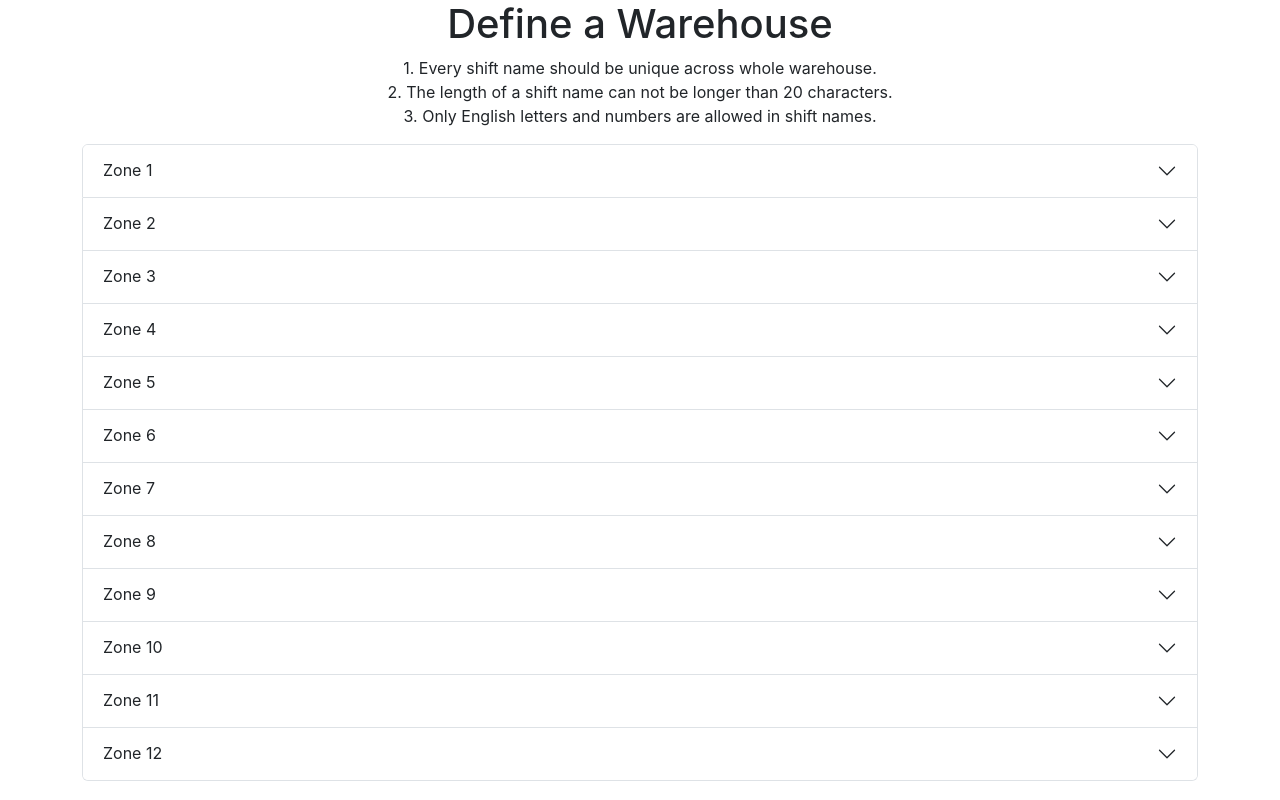
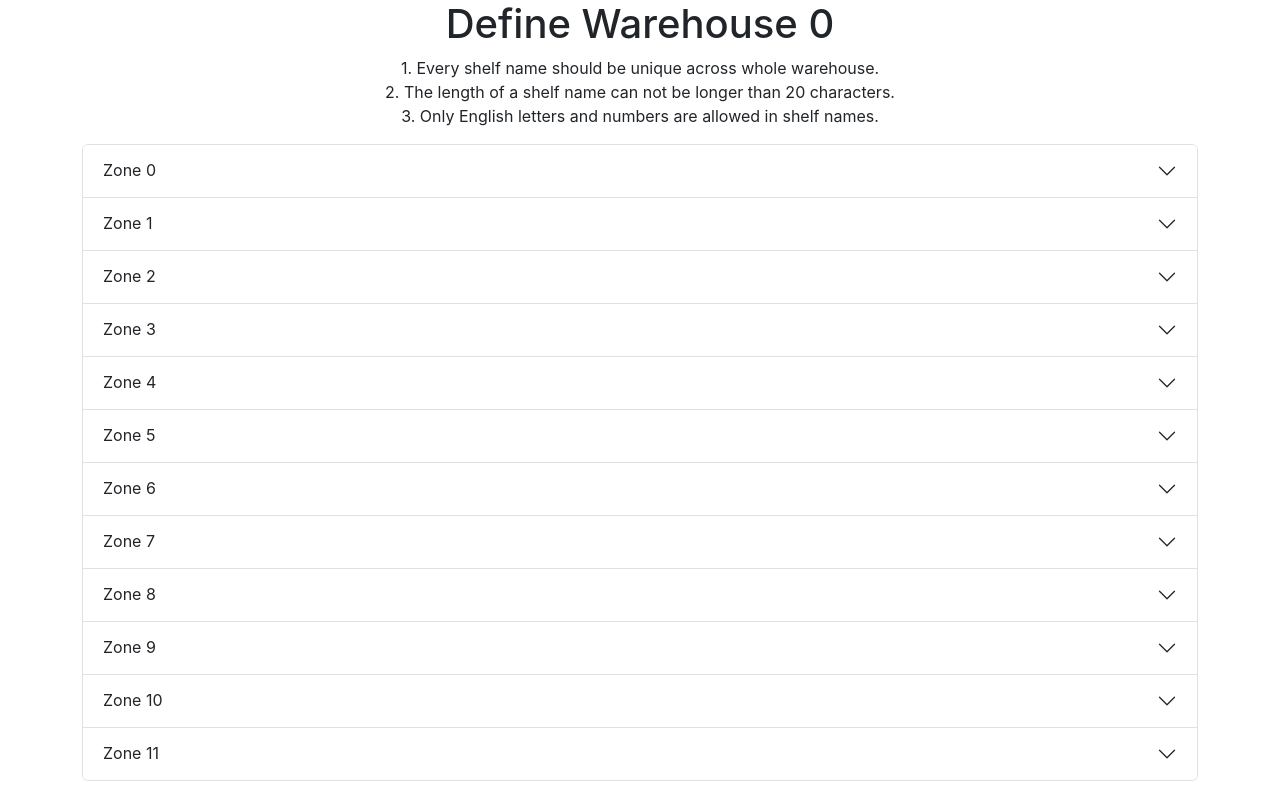
Before and after one commit to StellaChieh/warehouse-frontend, a React (Create React App) app: page / in a window 1280 px wide. Built offline with nearby package versions, Linux system fonts and the light colour scheme.

Commit message:
finish user error msg

```diff
--- a/src/App.js
+++ b/src/App.js
@@ -3,10 +3,10 @@ import Zone from "./components/ZoneForm";
 import { Container, Accordion } from "react-bootstrap";
 
 function App() {
-  const warehouseId = "1";
+  const warehouseId = "0";
   const zoneIndex = Array.from({ length: 12 }, (value, index) => index);
   const zones = zoneIndex.map((val, index) => {
-    const zoneId = index + 1;
+    const zoneId = index;
     return (
       <Accordion.Item eventKey={zoneId} key={zoneId}>
         <Accordion.Header>Zone {zoneId}</Accordion.Header>
@@ -19,13 +19,13 @@ function App() {
 
   return (
     <Container className="App">
-      <h1>Define a Warehouse</h1>
+      <h1>Define Warehouse {warehouseId}</h1>
       <p>
-        1. Every shift name should be unique across whole warehouse.
+        1. Every shelf name should be unique across whole warehouse.
         <br />
-        2. The length of a shift name can not be longer than 20 characters.
+        2. The length of a shelf name can not be longer than 20 characters.
         <br />
-        3. Only English letters and numbers are allowed in shift names.
+        3. Only English letters and numbers are allowed in shelf names.
       </p>
       <Accordion defaultActiveKey="1" alwaysOpen>
         {zones}
--- a/src/components/ZoneForm.js
+++ b/src/components/ZoneForm.js
@@ -68,7 +68,7 @@ export default function Zone({ zoneId, warehouseId }) {
       alert("Submit successfully!")
     } catch (error) {
       if(error.response.status === BAD_REQUEST) {
-        alert(error.response.data.msg)
+        alert(error.response.data.msg.join('\n'))
       } else if (error.response.status === SERVER_ERROR) {
         alert("There is a temporary server error. Please try again later.")
       }
@@ -83,7 +83,7 @@ export default function Zone({ zoneId, warehouseId }) {
     if (validateStatus) {
       await submitForm(msg)
     } else {
-      alert(msg);
+      alert(msg.join('\n'));
     }
   }
 
```
